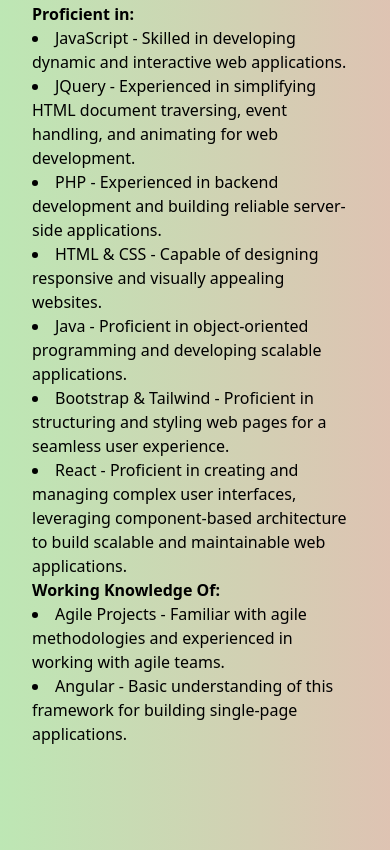
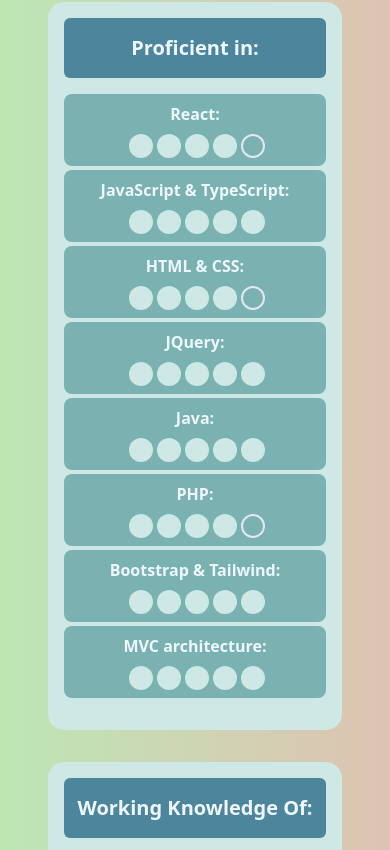
Before and after one commit to AdegasDa/my-portfolio, a React (Vite) app: page / in a window 390 px wide. Shown: the part 3714-4564 px from the top of the page. Built offline with nearby package versions, Linux system fonts and the light colour scheme.

Commit message:
skill cards created

```diff
--- a/src/components/ProjectCard.tsx
+++ b/src/components/ProjectCard.tsx
@@ -44,7 +44,7 @@
                         </p>
                     </div>
                     <div>
-                        <a href={link_gitHub}><FontAwesomeIcon className='h-9 text-custom-light' icon={faGithub} /></a>
+                        <a href={link_gitHub} target='_blank'><FontAwesomeIcon className='h-9 text-custom-light' icon={faGithub} /></a>
                     </div>
                 </div>
                 <div className='flex-grow'>
--- a/src/components/Section.tsx
+++ b/src/components/Section.tsx
@@ -6,14 +6,14 @@
 
 interface ProjectCardInterface {
     children: ReactNode,
-    id : String;
+    id : String,
 }
 
 const ProjectCard: React.FC<ProjectCardInterface> = ({ children, id }) => {
     return (
         <motion.div
-        initial={{ opacity: 0, scale: 0.8, x: -160}}
-        transition={{ duration: 1.2 }}
+        initial={{ opacity: 0, scale: 1, x: -180}}
+        transition={{ duration: 1 }}
         whileInView={{ opacity: 1, scale: 1, x: 0 }}
         >
             <section id={`${id}`}>
--- /dev/null
+++ b/src/components/SkillCard.tsx
@@ -0,0 +1,47 @@
+import '../index.css'
+
+import { motion } from 'framer-motion'
+
+interface SkillCardInterface {
+    skill: String,
+    rate: number,
+}
+
+const fillRatingSection = (rate: number) => {
+    let cnt: number = 5;
+    let filledStars = rate;
+    let emptyStars = cnt - filledStars;
+
+    return (
+        <>
+            {Array(filledStars).fill(null).map((_, index) => (
+                <div key={index} className='w-6 h-6 rounded-full bg-custom-primary my-auto ms-1'></div>
+            ))}
+            {Array(emptyStars).fill(null).map((_, index) => (
+                <div key={index + filledStars} className='w-6 h-6 rounded-full border-2 my-auto ms-1'></div>
+            ))}
+        </>
+    );
+}
+
+const SkillCard: React.FC<SkillCardInterface> = ({ skill, rate }) => {
+
+    return <>
+        <motion.div
+        initial={{opacity: 1, scale: 1}}
+        transition={{duration: 0.2}}
+        whileHover={{opacity: 1, scale: 1.2}}
+        >
+            <div className='w-auto flex justify-center align-middle bg-custom-secondary py-2 px-4 rounded-lg boxShadow'>
+                <div className='flex flex-col gap-1'>
+                    <h5 className="text-md my-auto text-custom-light font-semibold text-center mb-1">{ skill }:</h5>
+                    <div className='flex justify-center align-middle'>
+                        {fillRatingSection(rate)}
+                    </div>
+                </div>
+            </div>
+        </motion.div>
+    </>
+}
+
+export default SkillCard;
--- a/src/index.css
+++ b/src/index.css
@@ -6,6 +6,16 @@
     margin: 0px;
     padding: 0px;
     box-sizing: border-box;
+}
+
+.boxShadow:hover {
+    box-shadow: 0px 0px 12px 4px #2e7272;
+ }
+
+.header {
+    backdrop-filter: blur(12px); /* Apply the blur effect */
+    -webkit-backdrop-filter: blur(12px); /* For Safari */
+    box-shadow: 0 4px 6px rgba(0, 0, 0, 0.1);
 }
 
 .header_a {
--- a/src/pages/Home/sections/NavbBar/NavBar.tsx
+++ b/src/pages/Home/sections/NavbBar/NavBar.tsx
@@ -27,7 +27,7 @@
 
     return (
         <>
-            <header className="md:absolute inset-x-0 top-0 z-50">
+            <header className="md:absolute inset-x-0 top-0 z-50 header">
                 <div className='mx-auto md:hidden absolute p-8 top-0 right-0'>
                     <button className='header_button' onClick={handleMenu}>
                         <FontAwesomeIcon icon={faBars} />
--- a/src/pages/Home/sections/Projects/Projects.tsx
+++ b/src/pages/Home/sections/Projects/Projects.tsx
@@ -22,7 +22,7 @@
                                     Excel. The system manager holds responsibilities for managing users, events, and the overall
                                     system functionality. Users have the ability to register or unregister for events and manage
                                     their profiles effectively.'
-                            link_gitHub=''
+                            link_gitHub='https://github.com/AdegasDa/Events_Management'
                             technologies={['HTML', 'CSS', 'Bootstrap', 'JavaScript', 'jQuery', 'PHP']}
                             date_start='02-04-2024'
                             date_end='24-05-2024'
--- a/src/pages/Home/sections/Skills/Skills.tsx
+++ b/src/pages/Home/sections/Skills/Skills.tsx
@@ -1,33 +1,50 @@
 import '../../../../index.css'
 
 import Section from '../../../../components/Section';
+import SkillCard from '../../../../components/SkillCard'
 
 const About = () => {
     return (
         <>
             <Section id='skills'>
                 <div className="sm:h-screen flex">
-                    <div className="md:basis-3/6 mx-auto my-auto md:p-0 p-8">
+                    <div className="md:basis-3/6 w-11/12 mx-auto my-auto md:p-0 p-8">
                         <h4 className="text-3xl text-custom-dark mb-10 font-bold">03. <span className="text-custom-secondary font-bold">Skills</span></h4>
-                        <div className="md:grid md:grid-flow-col gap-16">
+                        <div className="grid md:grid-flow-col sm:gap-16 gap-8">
                             <div className="col-span-6 max-w-xl">
-                                <h6 className='font-semibold'>Proficient in:</h6>
-                                <ul className="list-inside list-disc">
-                                    <li>JavaScript - Skilled in developing dynamic and interactive web applications.</li>
+                                <div className='bg-custom-primary rounded-2xl p-4'>
+                                    <h6 className='font-semibold text-center text-custom-light text-xl bg-custom-dark rounded-md py-4'>Proficient in:</h6>
+                                    <ul className="list-inside list-disc my-4 flex-col flex gap-1">
+                                        <SkillCard skill='React' rate={4} />
+                                        <SkillCard skill='JavaScript & TypeScript' rate={5} />
+                                        <SkillCard skill='HTML & CSS' rate={4} />
+                                        <SkillCard skill='JQuery' rate={5} />
+                                        <SkillCard skill='Java' rate={5} />
+                                        <SkillCard skill='PHP' rate={4} />
+                                        <SkillCard skill='Bootstrap & Tailwind' rate={5} />
+                                        <SkillCard skill='MVC architecture' rate={5} />
+
+                                        {/* <li>JavaScript - Skilled in developing dynamic and interactive web applications.</li>
                                         <li>JQuery - Experienced in simplifying HTML document traversing, event handling, and animating for web development.</li>
                                         <li>PHP - Experienced in backend development and building reliable server-side applications.</li>
                                         <li>HTML & CSS - Capable of designing responsive and visually appealing websites.</li>
                                         <li>Java - Proficient in object-oriented programming and developing scalable applications.</li>
                                         <li>Bootstrap & Tailwind - Proficient in structuring and styling web pages for a seamless user experience.</li>
-                                    <li>React - Proficient in creating and managing complex user interfaces, leveraging component-based architecture to build scalable and maintainable web applications.</li>
+                                        <li>React - Proficient in creating and managing complex user interfaces, leveraging component-based architecture to build scalable and maintainable web applications.</li> */}
                                     </ul>
                                 </div>
+                            </div>
                             <div className="col-span-6 max-w-xl">
-                                <h6 className='font-semibold'>Working Knowledge Of:</h6>
-                                <ul className="list-inside list-disc">
-                                    <li>Agile Projects - Familiar with agile methodologies and experienced in working with agile teams.</li>
-                                    <li>Angular - Basic understanding of this framework for building single-page applications.</li>
+                                <div className='bg-custom-primary rounded-2xl p-4'>
+                                    <h6 className='font-semibold text-center text-custom-light text-xl bg-custom-dark rounded-md py-4'>Working Knowledge Of:</h6>
+                                    <ul className="list-inside list-disc my-4 flex-col flex gap-1">
+                                        <SkillCard skill='Angular' rate={3} />
+                                        <SkillCard skill='Framer Motion' rate={3} />
+                                        <SkillCard skill='Agile Projects' rate={3} />
                                     </ul>
+                                        {/* <li>Angular - Basic understanding of this framework for building single-page applications.</li>
+                                        <li>Agile Projects - Familiar with agile methodologies and experienced in working with agile teams.</li> */}
+                                </div>
                             </div>
                         </div>
                     </div>
```
Lines whose indentation alone changed are shown as unchanged.
